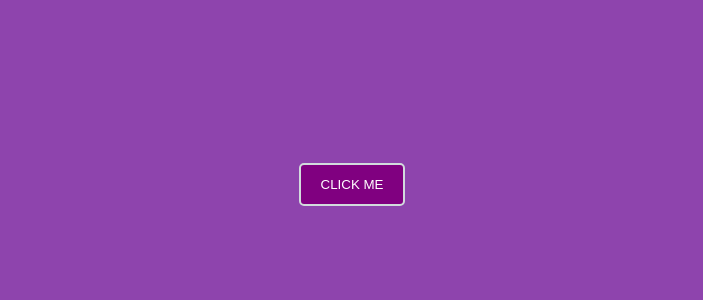
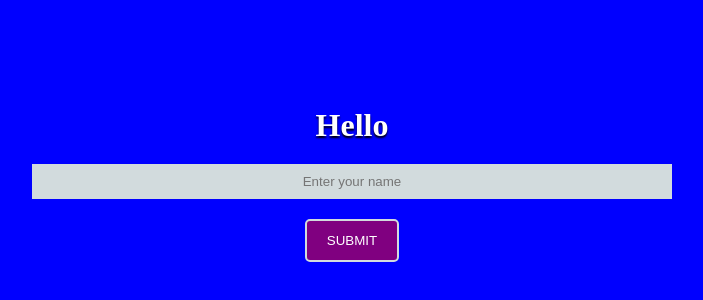
Before and after one commit to ayush007-ak/React-js-pratice-and-revision, a React (Create React App) app: page / in a window 1280 px wide. Shown: the part 216-516 px from the top of the page, without its empty margins (288-991 px from the left). Built offline with nearby package versions, Linux system fonts and the light colour scheme; a web font is replaced by a local one.

Commit message:
Forms React Important

```diff
--- a/src/App.js
+++ b/src/App.js
@@ -1,36 +1,31 @@
-import React, { useState } from 'react'
-
-//{Function} or ase bhi kr skte ha onclick ke andar "MyFunction()"
+import React, {useState} from 'react'
 
 const App = () => {
 
-    const purple = "#8e44ad"
-
-    const [recent , setChange] = useState(purple)
-     const [name,setName] = useState('click me')
+    const [name , setName] = useState("");
+    const [fullName , setFullName] = useState()
 
 
-
-    const bgChange = () => {
-        // console.log('clcik')
-        let bgcolor = "#34495e";
-        setChange(bgcolor)
-        setName("ouch")
-
-
+    const inputEvent =(event) =>{
+        console.log(event.target.value)
+        setName(event.target.value)
     }
 
-    const bgBack = () => {
-        setChange(purple)
-        setName('Back to 😁')
+    const onSubmit =() => {
+        setFullName(name);
     }
     return (
-        <div style = {{backgroundColor : recent}}>
-            <button onClick = {bgChange} onDoubleClick={bgBack}>{name}</button>
-        </div>
+      <>
+      <div>
+          <h1>Hello {fullName}</h1>
+          <input type='text' placeholder='Enter your name' onChange={inputEvent} value={name} />
+          <button onClick={onSubmit}>Submit </button>
+      </div>
+
+      </>
     )
 }
-
+//IN REact WE have to types of component Controlled and Uncontrolled
 export default App
 
 
@@ -55,6 +50,69 @@
 
 
 
+
+
+
+
+
+
+
+
+
+
+
+
+
+
+
+
+
+
+
+
+
+
+
+
+
+
+
+
+
+// import React, { useState } from 'react'
+
+// //{Function} or ase bhi kr skte ha onclick ke andar "MyFunction()"
+
+// const App = () => {
+
+//     const purple = "#8e44ad"
+
+//     const [recent , setChange] = useState(purple)
+//      const [name,setName] = useState('click me')
+
+
+
+//     const bgChange = () => {
+//         // console.log('clcik')
+//         let bgcolor = "#34495e";
+//         setChange(bgcolor)
+//         setName("ouch")
+
+
+//     }
+
+//     const bgBack = () => {
+//         setChange(purple)
+//         setName('Back to 😁 ')
+//     }
+//     return (
+//         <div style = {{backgroundColor : recent}}>
+//             <button onClick = {bgChange} onDoubleClick={bgBack}>{name}</button>
+//         </div>
+//     )
+// }
+
+// export default App
 
 
 
@@ -110,56 +168,6 @@
 // }
 
 // export default App
-
-
-
-
-
-
-
-
-
-
-
-
-
-
-
-
-
-
-
-
-
-
-
-
-
-
-
-
-
-
-
-
-
-
-
-
-
-
-
-
-
-
-
-
-
-
-
-
-
-
 
 
 
--- a/src/index.css
+++ b/src/index.css
@@ -68,6 +68,15 @@
     align-items: center;
 }
 
+input{
+    width: 50%;
+    padding:10px 20px;
+    border: none;
+    outline: none;
+    margin: 20px 0;
+    text-align: center
+}
+
 
 h1{
     color: white;
```
Also changed, not shown: 1 other file (tests, documents, lock files or other folders).
